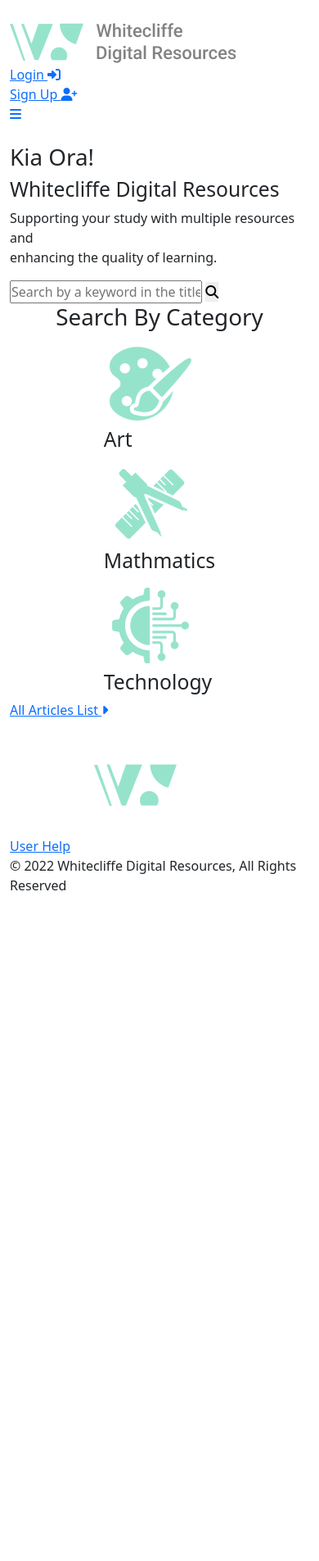
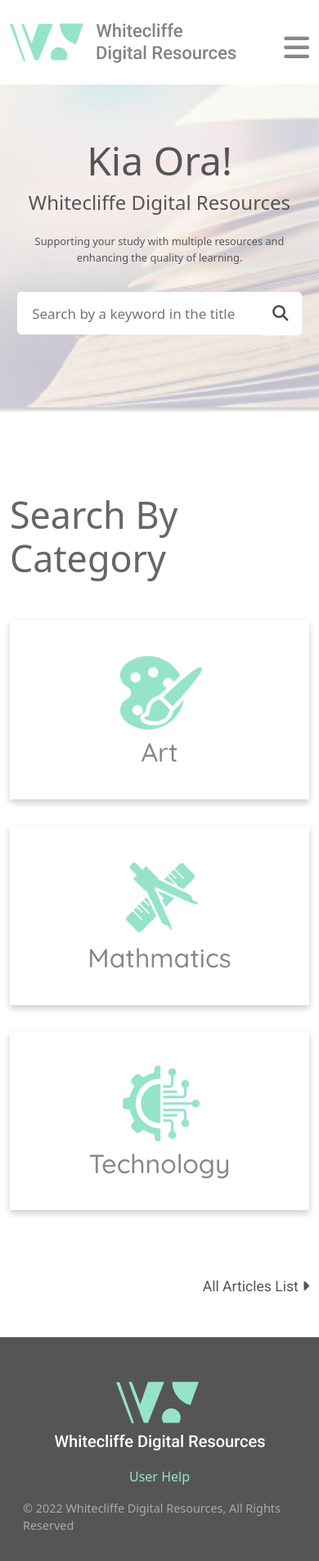
Before and after one commit to LudoNZ/IT6037_DataAccess-Management, a Django app: page / in a window 390 px wide. Shown: the whole page at 82% size. Before the commit the page ends 1086 px from the top, so only its background shows below. Run offline with Django 3.2, Linux system fonts and the light colour scheme; some libraries are stand-ins or nearby versions.

Commit message:
frontend update

```diff
--- a/dbproject/static/css/main.css
+++ b/dbproject/static/css/main.css
@@ -1,3 +1,4 @@
+
 /* UTILITIES */
 * {
   margin: 0;
@@ -9,42 +10,307 @@ body {
   font-family: Roboto, Arial, Helvetica, sans-serif;
 }
 
-a {
-  text-decoration: none;
+
+/* NAVBAR STYLING */
+nav {
+  padding: 0;
 }
 
-a:hover {
-  text-decoration: none;
+.topnav {
+  overflow: hidden;
+  background-color: #FFFFFF;
 }
 
-a:active {
+.topnav a {
+  float: left;
+  display: block;
+  color: #888888;
+
   text-decoration: none;
+  font-size: 1.2rem;
+}
+
+#login {
+  float: right;
+  font-family: Roboto, Arial, Helvetica, sans-serif;
+  margin-top: 1rem;
+  padding-left: 1.7rem;
+  font-weight: 400;
+}
+.topnav a:hover {
+  color: #96E3CC;
+}
+
+/* NAVBAR STYLING */
+.navbar {
+  display: flex;
+  align-items: center;
+  justify-content: space-between;
+  padding: 20px;
+  color: #444444;
+  overflow: hidden;
+}
+
+.nav-links a {
+  color: #444444;
 }
 
 
-li {
-  list-style: none;
+
+/* Mobile NAVBAR MENU */
+.topnav .icon {
+  display: none;
 }
 
-.container {
-  padding-right: 15px;
-  padding-left: 15px;
-  margin-right: auto;
-  margin-left: auto;
+@media screen and (max-width: 950px) {
+  .topnav a:not(:first-child) {
+      display: none;
   }
 
+  .topnav a.icon {
+      float: right;
+      display: block;
+  }
+
+  #mobile_menu {
+    padding-top: 1rem;
+    font-size: 2.2rem;
+  }
+
+  .topnav.responsive {
+      position: relative;
+  }
+
+  .topnav.responsive .icon {
+      position: absolute;
+      right: 0;
+      top: 0;
+  }
+
+  .topnav.responsive a {
+      float: none;
+      display: block;
+      text-align: left;
+  }
+
+  #login {
+      float: none;
+      margin-top: 1.7rem;
+  }
+}
+
+
+/* Top search by keyword area */
+.top_image {
+  margin: 0;
+  background-image: url("/static/images/home_image.png");
+  background-repeat: no-repeat;
+  background-position: center bottom;
+}
+.top_h1 {
+  font-weight: 300;
+  font-size: 5.3rem;
+  padding-top: 4rem;
+  color: #555;
+  text-align: center;
+}
+.top_h2 {
+  font-weight: 300;
+  font-size: 3.5rem;
+  padding-bottom: 1rem;
+  color: #555;
+  text-align: center;
+}
+
+.top_p {
+  font-weight: 400;
+  font-size: 1.3rem;
+  padding-bottom: 1rem;
+  color: #555;
+  text-align: center;
+}
+
+.top_center_container{
+  display: flex;
+  flex-direction: row;
+  justify-content: center;
+}
+
+.key_search_container {
+  width: 45%;
+  margin-bottom: 6rem;
+}
+
+form.key_search input[type=text] {
+  padding: 11px 0 10px 15px ;
+  font-size: 17px;
+  border: 3px solid #ffffff;
+  border-radius: 5px 0px 0px 5px;
+  float: left;
+  width: 85%;
+  background: #ffffff;
+}
+
+form.key_search button {
+  float: left;
+  width: 15%;
+  padding: 10px 0;
+  background: #ffffff;
+  color: #444444;
+  font-size: 1.2rem;
+  border: 2px solid #ffffff;
+  cursor: pointer;
+  border-radius: 0 5px 5px 0;
+}
+
+form.key_search button:hover {
+  color: #96E3CC;
+}
+
+@media screen and (max-width: 800px) {
+  .top_h1 {
+      font-size: 3.5rem;
+  }
+  .top_h2 {
+    font-size: 2rem;
+  }
+  .top_p {
+    font-size: 1rem;
+  }
+  .key_search_container {
+    width: 85%;
+    margin-bottom: 6rem;
+  }
+}
+
+@media screen and (max-width: 400px) {
+  .top_h1 {
+      font-size: 3rem;
+  }
+  .top_h2 {
+    font-size: 1.5rem;
+  }
+  .top_p {
+    font-size: .8rem;
+  }
+  .key_search_container {
+    width: 95%;
+    margin-bottom: 6rem;
+  }
+}
+
+
+
+/* Search by category area */
 .center_container {
   display: flex;
     flex-direction: column;
     justify-content: center;
     align-items: center;
+    padding: 6rem 0 3rem 0;
 }
 
-button {
-  border: none;
-  border-radius: .3rem;
-  transition-duration: 0.3s;
+.cat_search_title {
+  font-size: 2.8rem;
+  font-weight: 300;
+  padding-bottom: .5rem;
+  color: #666;
+}
+
+.cat_search_flex {
+  width: 100%;
+  padding: 1rem 0;
+  display: flex;
+  flex-direction: row;
+  justify-content: space-between;
+}
+
+.cat_search_flex a {
+  width: 30%;
+  box-shadow: 0 4px 8px 0 rgba(0, 0, 0, 0.2);
+  transition: 0.3s;
+  margin: 1rem 0;
+  padding: 2rem;
+  text-align: center;
+  cursor: pointer;
+  text-decoration: none;
+}
+
+.cat_search_flex a:hover{
+  background-color: #eeeeee;
+}
+
+.cat_search_heading {
+  margin: 0 0 .4rem 0;
+  color: #888888;
+  font-family: Quicksand, Arial, Helvetica, sans-serif;
+  font-weight: 500;
+  font-size: 2rem;
+}
+
+.see_all_link {
+  text-decoration: none;
+}
+.see_all_link :hover{
+  color: #96E3CC;
+}
+.see_all_link p {
+  font-family: Roboto, Arial, Helvetica, sans-serif;
+  margin-bottom: 3rem;
+  font-weight: 400;
+  font-size: 1.1rem;
+  text-align: right;
+  color: #555;
+}
+
+@media screen and (max-width: 1000px) {
+  .cat_search_flex {
+    width: 100%;
+    padding: 1rem 0;
+    display: flex;
+    flex-direction: column;
+    justify-content: center;
+  }
+
+  .cat_search_flex a {
+    width: 100%;
+    margin: 1rem 0;
+    padding: 2rem;
+  }
 }
 
 
-/* NAVBAR STYLING */
+/* Footer */
+.footer_background_color {
+  margin: 0;
+  background-color: #555;
+}
+.footer_items {
+  display: flex;
+  justify-content: center;
+  padding: 1rem;
+}
+
+.footer_nav {
+  display: flex;
+  flex-direction: row;
+  justify-content: center;
+}
+
+.p_right {
+  color: #96E3CC;
+  margin-right: 1rem;
+  margin-left: 1rem;
+  text-align: right;
+  text-decoration: none;
+}
+
+.p_right:hover {
+  color: #bbb;
+
+}
+
+.copy_right {
+  font-size: 0.9rem;
+  color: #aaa;
+}
```
Also changed, not shown: dbproject/dbproject/settings.py (+10 -3 lines). Lines whose indentation alone changed are shown as unchanged.
